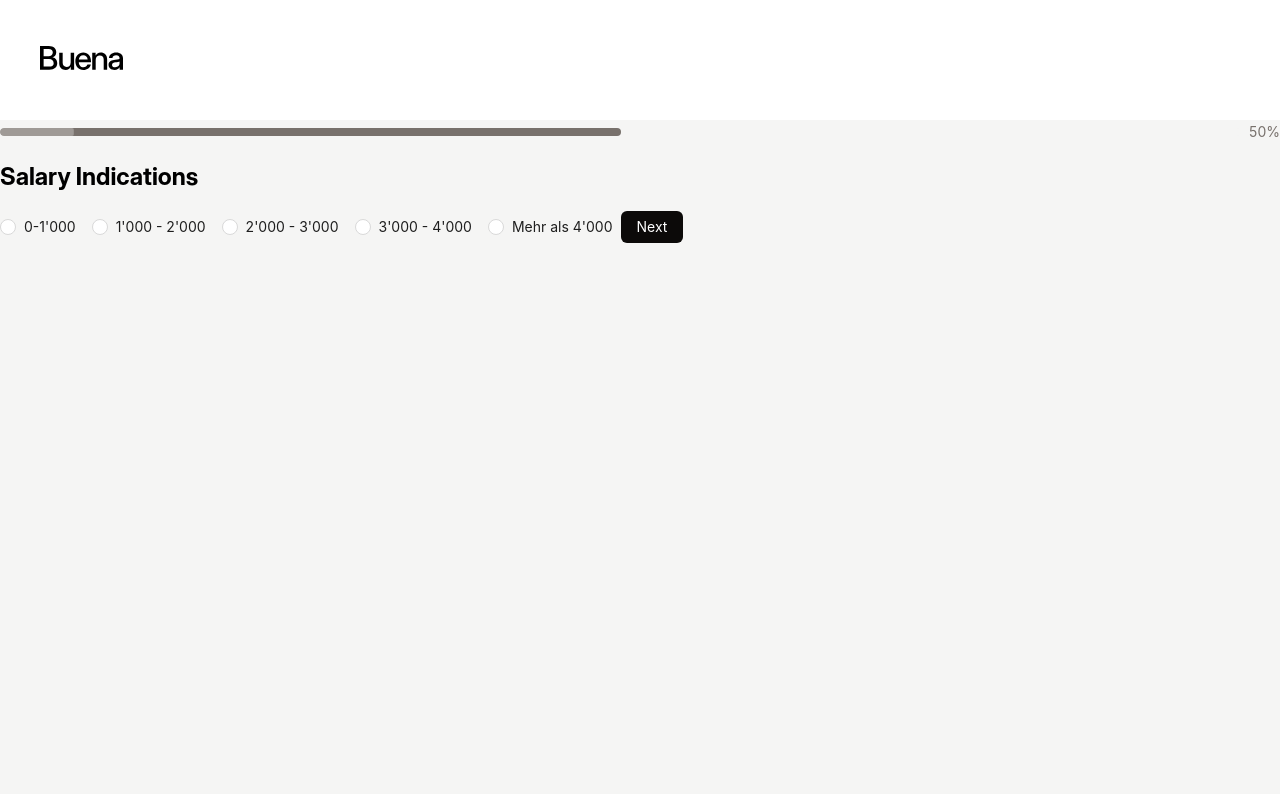
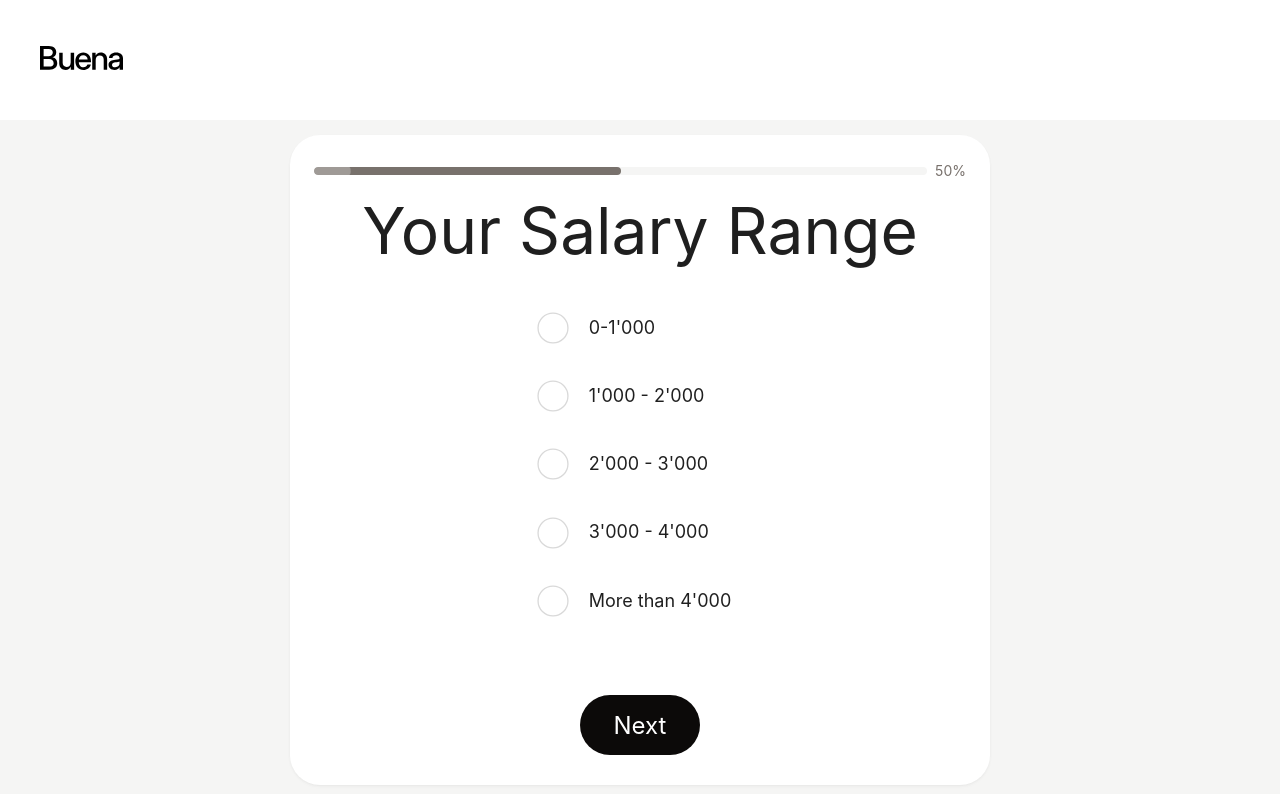
Before and after one commit to LiamGitGoing/buena-application, a React (Create React App) app: page /salary-indications in a window 1280 px wide. Shown: the top 794 px of the page. Built offline with nearby package versions, Linux system fonts and the light colour scheme.

Commit message:
[update] salary page rework and styling

```diff
--- a/src/pages/SalaryIndications.tsx
+++ b/src/pages/SalaryIndications.tsx
@@ -1,10 +1,18 @@
 import React from 'react';
 import { useDispatch, useSelector } from 'react-redux';
 import { useNavigate } from 'react-router-dom';
-import { Radio, Button as AntButton } from 'antd';
+import { Space } from 'antd';
 import { RadioChangeEvent } from 'antd/es/radio/interface';
 import { setSalary } from '../context/formSlice';
 import ProgressIndicator from '../components/ProgressIndicator';
+import Card from '../components/Card';
+import { ButtonWrapper, ContentWrapper, TitleWrapper } from './shared/Styled';
+import Button from '../components/Button';
+import {
+  RadioItem,
+  RadioStyled,
+  RadioWrapper,
+} from './SalaryIndicationsStyled';
 
 const SalaryIndications: React.FC = () => {
   const dispatch = useDispatch();
@@ -20,21 +28,39 @@ const SalaryIndications: React.FC = () => {
   };
 
   return (
-    <div>
-      <ProgressIndicator />
+    <ContentWrapper>
+      <Card>
+        <ProgressIndicator />
 
-      <h2>Salary Indications</h2>
-      <Radio.Group value={salary} onChange={handleChange}>
-        <Radio value="0-1'000">0-1'000</Radio>
-        <Radio value="1'000 - 2'000">1'000 - 2'000</Radio>
-        <Radio value="2'000 - 3'000">2'000 - 3'000</Radio>
-        <Radio value="3'000 - 4'000">3'000 - 4'000</Radio>
-        <Radio value="Mehr als 4'000">Mehr als 4'000</Radio>
-      </Radio.Group>
-      <AntButton type='primary' onClick={handleNext}>
-        Next
-      </AntButton>
-    </div>
+        <TitleWrapper>Your Salary Range</TitleWrapper>
+        <RadioWrapper>
+          <RadioStyled.Group value={salary} onChange={handleChange}>
+            <Space direction='vertical'>
+              <RadioItem>
+                <RadioStyled value="0-1'000">0-1'000</RadioStyled>
+              </RadioItem>
+              <RadioItem>
+                <RadioStyled value="1'000 - 2'000">1'000 - 2'000</RadioStyled>
+              </RadioItem>
+              <RadioItem>
+                <RadioStyled value="2'000 - 3'000">2'000 - 3'000</RadioStyled>
+              </RadioItem>
+              <RadioItem>
+                <RadioStyled value="3'000 - 4'000">3'000 - 4'000</RadioStyled>
+              </RadioItem>
+              <RadioItem>
+                <RadioStyled value="More than 4'000">
+                  More than 4'000
+                </RadioStyled>
+              </RadioItem>
+            </Space>
+          </RadioStyled.Group>
+        </RadioWrapper>
+        <ButtonWrapper>
+          <Button type='primary' text='Next' onClick={handleNext} />
+        </ButtonWrapper>
+      </Card>
+    </ContentWrapper>
   );
 };
 
--- /dev/null
+++ b/src/pages/SalaryIndicationsStyled.ts
@@ -0,0 +1,34 @@
+import styled from 'styled-components';
+import { Radio } from 'antd';
+
+export const RadioWrapper = styled.div`
+  display: flex;
+  justify-content: center;
+  align-items: center;
+  padding: 16px;
+`;
+
+export const RadioStyled = styled(Radio)`
+  .ant-radio {
+    transform: scale(1.3);
+  }
+
+  .ant-radio-inner {
+    width: 24px;
+    height: 24px;
+  }
+
+  .ant-radio-inner::after {
+    width: 16px;
+    height: 16px;
+  }
+
+  .ant-radio + span {
+    font-size: 18px;
+    margin-left: 16px;
+  }
+`;
+
+export const RadioItem = styled.div`
+  margin: 16px 0;
+`;
```
